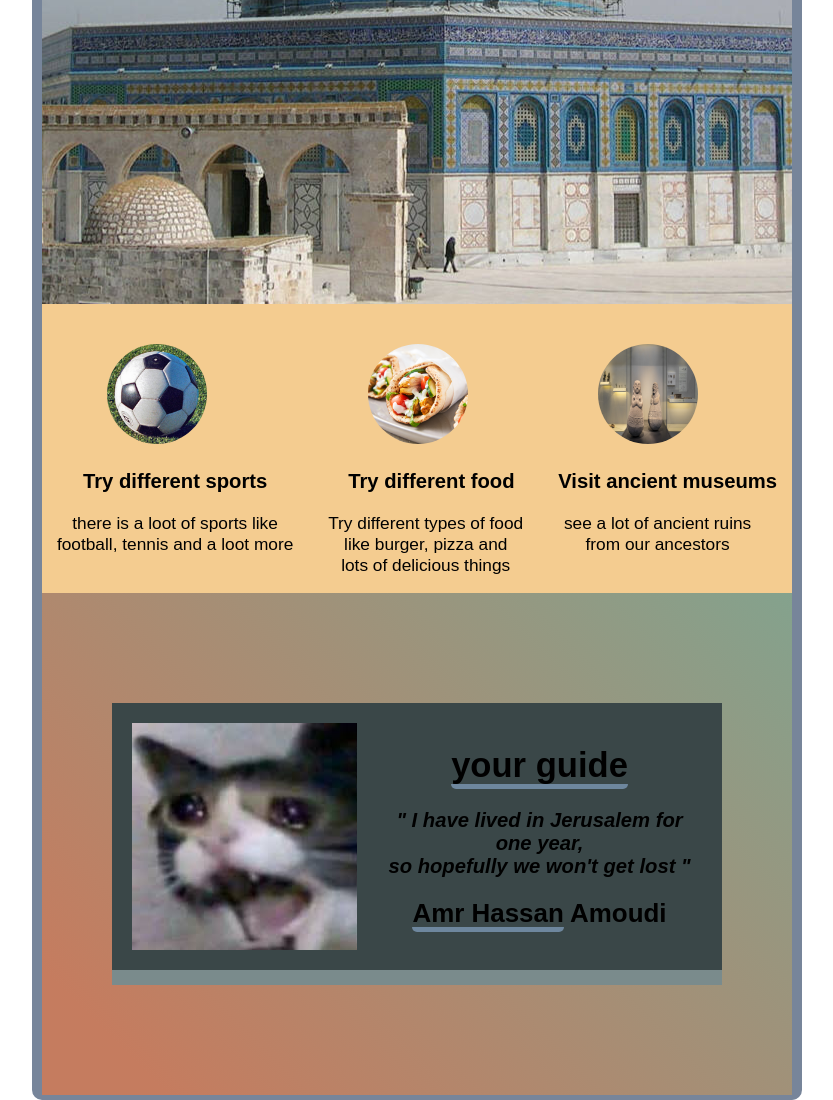
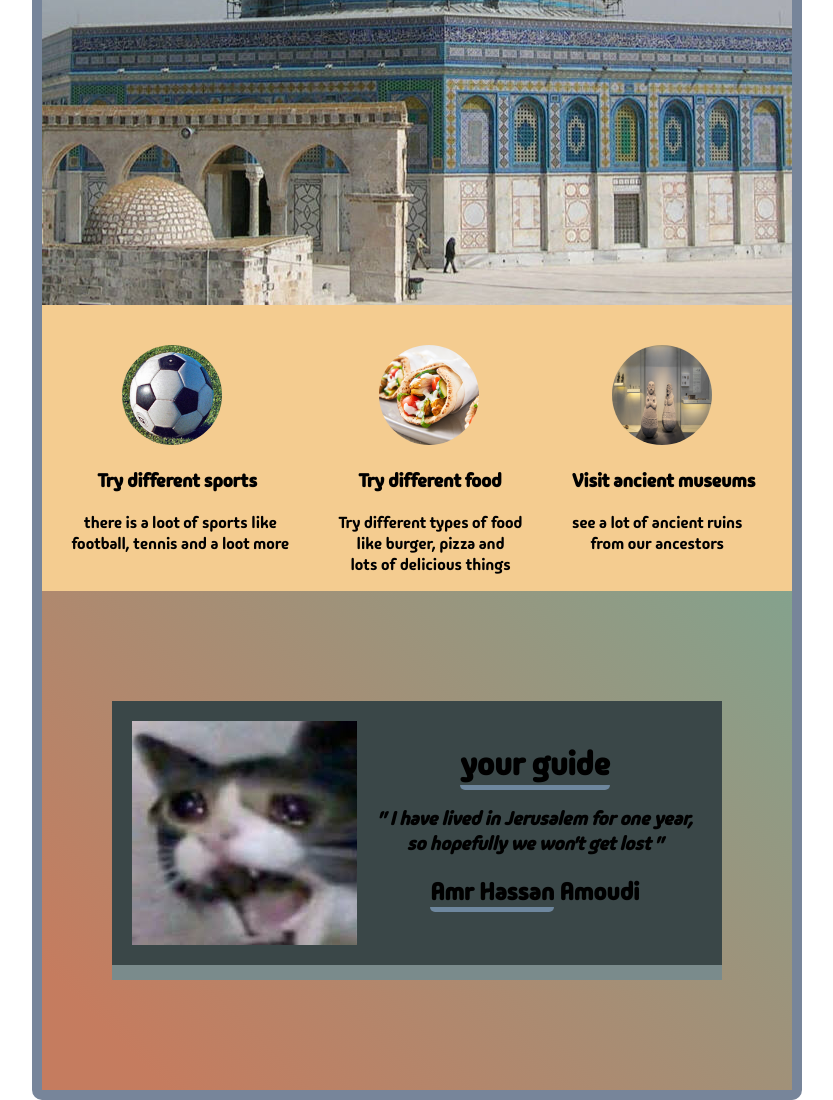
Before and after one commit to amramoudi/Hometown-Homepage, a plain HTML site: page index.html in a window 1280 px wide. Shown: the part 452-1552 px from the top of the page, without its empty margins (223-1056 px from the left). Drawn offline with Linux system fonts and the light colour scheme.

Commit message:
Update style.css

```diff
--- a/style.css
+++ b/style.css
@@ -1,11 +1,10 @@
 @font-face {
+    src: url("font/MadimiOne-Regular.ttf");
     font-family: base;
-    src: url("font/MadimiOne-Regular.ttf");
 }
 
 body{
-    font-family: Sans-serif;
-    font-size: 17.3px;
+    font-family: base;
     margin: 0;
 }
 
```
